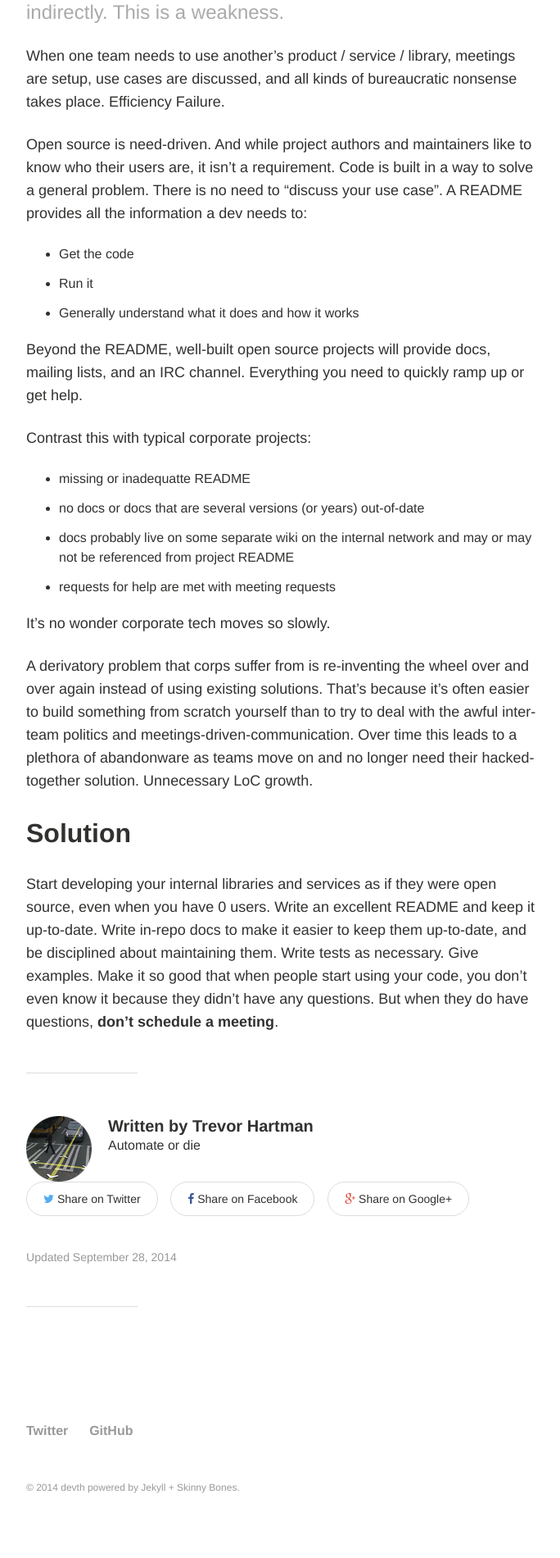
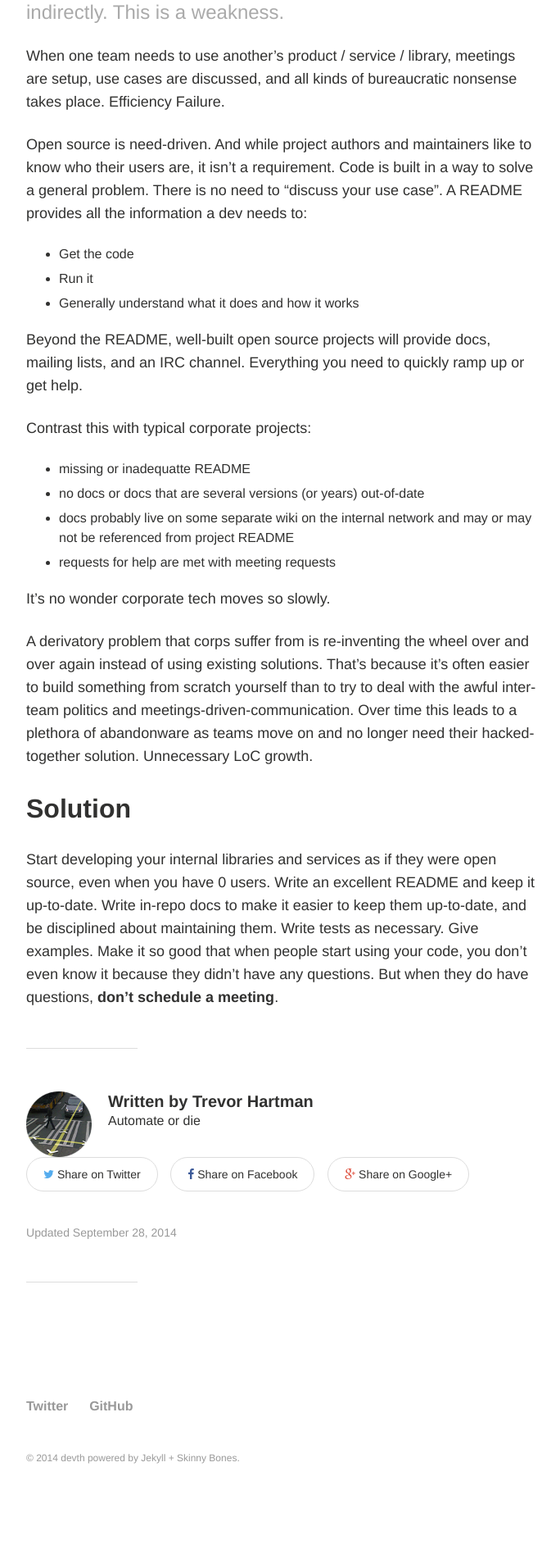
Before and after one commit to devth/devth.github.com, a Jekyll site: the page built from _posts/2014-09-28-open-source-culture.md, in a window 1280 px wide. Shown: the part 683-2583 px from the top of the page at 82% size, without its empty margins (64-748 px from the left). Built offline with Jekyll 4.4.1, drawn with Linux system fonts in a browser that asks for light colours; comment, search, counter and statistics services are not loaded; after the commit the page ends 2547 px from its top, so only the background shows below that.

Commit message:
Tighten up the lists

```diff
--- a/_sass/_base.scss
+++ b/_sass/_base.scss
@@ -12,7 +12,8 @@ p {
 }
 
 li {
-	@include font-size(16,12,24);
+  // @include font-size(16,12,24);
+  margin-bottom: 6px;
 }
 
 // Headings
```
Also changed, not shown: _sass/_layout.scss (indentation only).
